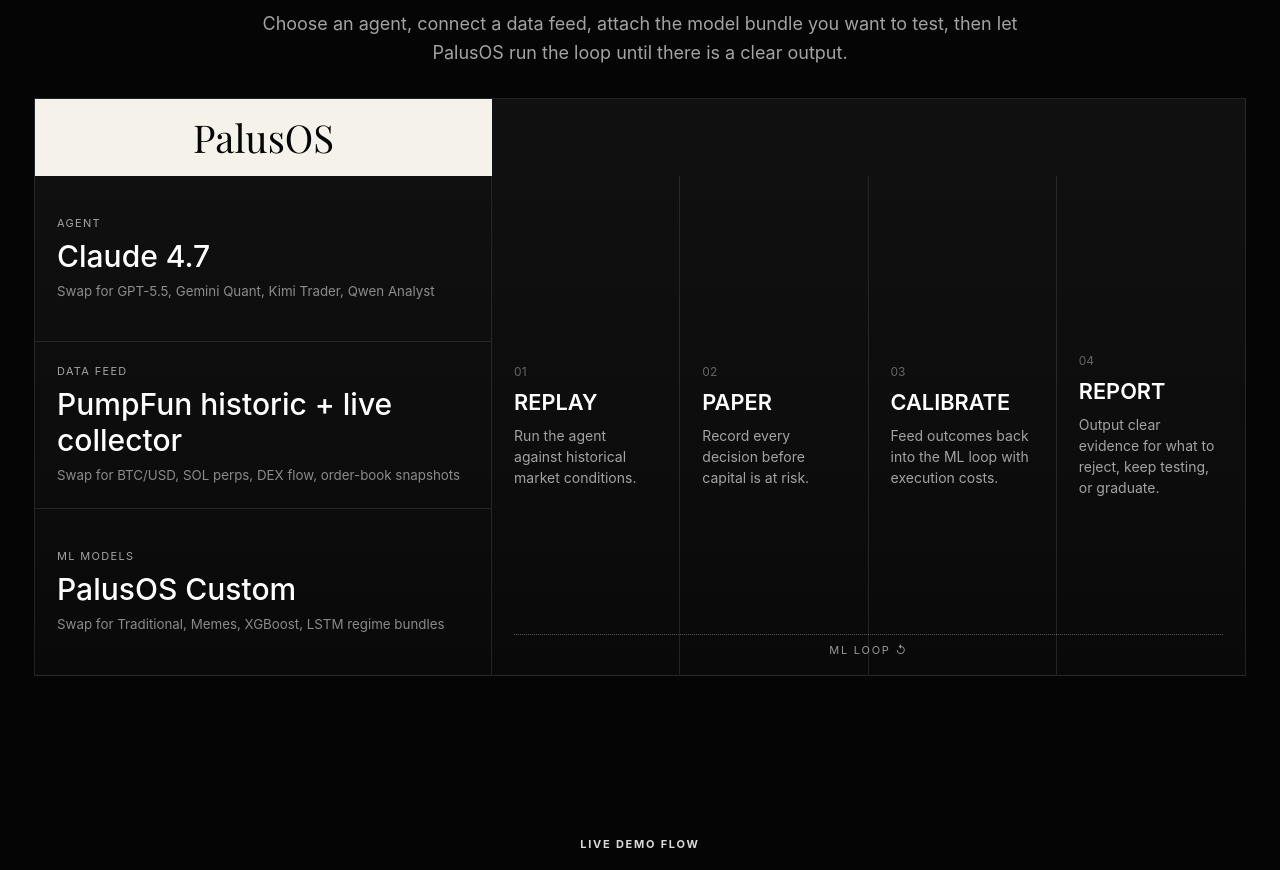
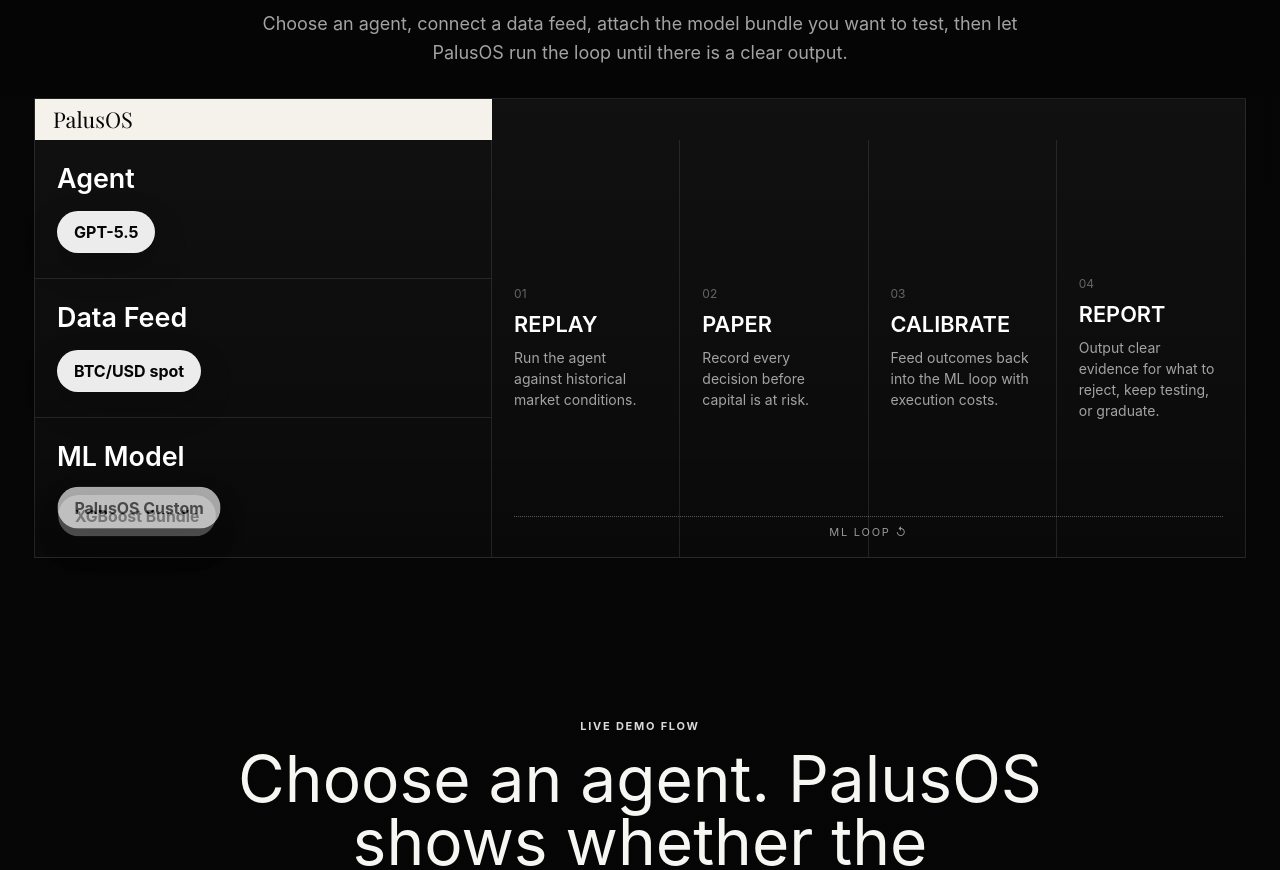
Before and after one commit to jasonheron/palusos, a React (Vite) app: page / in a window 1280 px wide. Shown: the part 1059-1929 px from the top of the page. Built offline with nearby package versions, Linux system fonts and the light colour scheme.

Commit message:
Animate PalusOS system inputs

```diff
--- a/src/App.tsx
+++ b/src/App.tsx
@@ -93,9 +93,9 @@
 
 function SystemDiagram() {
   const inputs = [
-    { title: 'Agent', value: 'Claude 4.7', hint: 'Swap for GPT-5.5, Gemini Quant, Kimi Trader, Qwen Analyst' },
-    { title: 'Data Feed', value: 'PumpFun historic + live collector', hint: 'Swap for BTC/USD, SOL perps, DEX flow, order-book snapshots' },
-    { title: 'ML Models', value: 'PalusOS Custom', hint: 'Swap for Traditional, Memes, XGBoost, LSTM regime bundles' },
+    { title: 'Agent', options: ['Claude 4.7', 'GPT-5.5', 'Gemini Quant', 'Kimi Trader'] },
+    { title: 'Data Feed', options: ['PumpFun live collector', 'BTC/USD spot', 'SOL perps', 'DEX pool flow'] },
+    { title: 'ML Model', options: ['PalusOS Custom', 'XGBoost Bundle', 'LSTM Regime Model', 'PalusOS Memes'] },
   ];
   const loop = [
     { title: 'Replay', text: 'Run the agent against historical market conditions.' },
@@ -134,12 +134,13 @@
   );
 }
 
-function DiagramInput({ title, value, hint }: { title: string; value: string; hint: string }) {
+function DiagramInput({ title, options }: { title: string; options: string[] }) {
   return (
     <article className="diagram-input">
       <span>{title}</span>
-      <b>{value}</b>
-      <small>{hint}</small>
+      <div className="diagram-choice" aria-label={`${title} selected option`}>
+        {options.map((option, index) => <b key={option} style={{ '--option-index': index } as React.CSSProperties}>{option}</b>)}
+      </div>
     </article>
   );
 }
--- a/src/styles/palusos-hero.css
+++ b/src/styles/palusos-hero.css
@@ -967,3 +967,100 @@
     padding-left: 7px;
   }
 }
+
+/* Second-section polish: compact PalusOS bar + animated selected inputs */
+.diagram-core-label {
+  width: 100%;
+  justify-self: stretch;
+  box-sizing: border-box;
+  padding: 9px 18px;
+  font-size: clamp(18px, 1.7vw, 25px);
+  line-height: 1;
+  text-align: left;
+}
+
+.diagram-input {
+  gap: 14px;
+}
+
+.diagram-input span {
+  color: #fff;
+  font-size: clamp(20px, 2.1vw, 30px);
+  font-weight: 620;
+  letter-spacing: normal;
+  text-transform: none;
+}
+
+.diagram-choice {
+  position: relative;
+  display: inline-grid;
+  align-items: center;
+  width: min(100%, 280px);
+  min-height: 48px;
+}
+
+.diagram-choice b {
+  grid-area: 1 / 1;
+  width: max-content;
+  max-width: 100%;
+  box-sizing: border-box;
+  padding: 12px 16px;
+  border: 1px solid rgba(255,255,255,.18);
+  border-radius: 999px;
+  background: rgba(255,255,255,.92);
+  color: #050505;
+  box-shadow: 0 14px 34px rgba(0,0,0,.22);
+  font-size: clamp(14px, 1.25vw, 18px);
+  font-weight: 650;
+  line-height: 1;
+  white-space: nowrap;
+  opacity: 0;
+  transform: translateY(8px) scale(.98);
+  animation: selected-option-cycle 12s infinite;
+  animation-delay: calc(var(--option-index) * 3s);
+}
+
+.diagram-input:nth-child(2) .diagram-choice b {
+  animation-delay: calc((var(--option-index) * 3s) + .7s);
+}
+
+.diagram-input:nth-child(3) .diagram-choice b {
+  animation-delay: calc((var(--option-index) * 3s) + 1.4s);
+}
+
+@keyframes selected-option-cycle {
+  0%, 19% {
+    opacity: 0;
+    transform: translateY(8px) scale(.98);
+  }
+  24%, 44% {
+    opacity: 1;
+    transform: translateY(0) scale(1);
+  }
+  49%, 100% {
+    opacity: 0;
+    transform: translateY(-8px) scale(.98);
+  }
+}
+
+@media (prefers-reduced-motion: reduce) {
+  .diagram-choice b {
+    animation: none;
+  }
+  .diagram-choice b:not(:first-child) {
+    display: none;
+  }
+  .diagram-choice b:first-child {
+    opacity: 1;
+    transform: none;
+  }
+}
+
+@media (max-width: 900px) {
+  .diagram-core-label {
+    text-align: left;
+  }
+  .diagram-choice {
+    width: 100%;
+  }
+}
```
